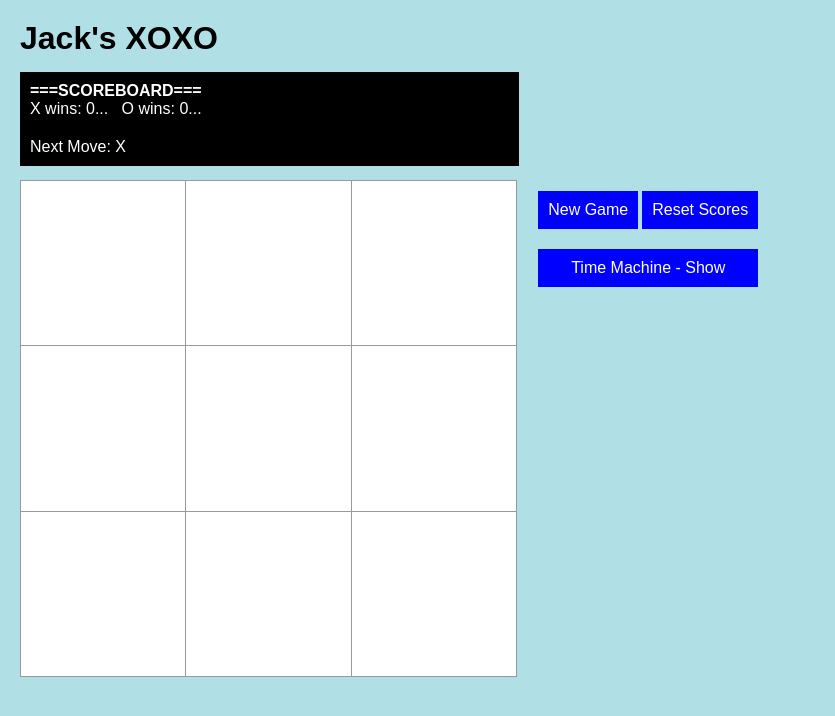
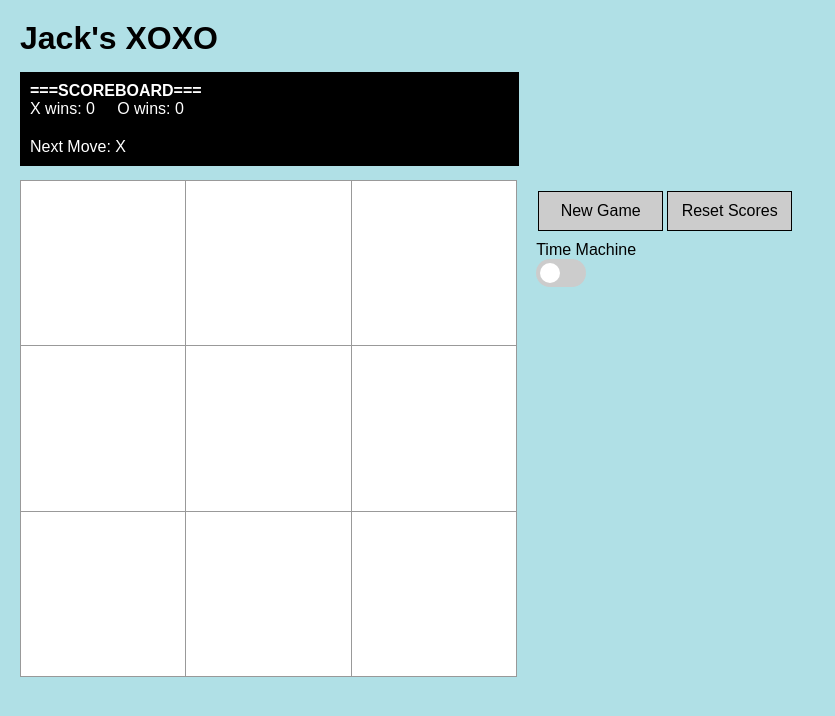
Before and after one commit to tommyarmstrong/noughts-crosses, a React (Create React App) app: page / in a window 1280 px wide. Shown: the top 716 px of the page, without its empty margins (0-835 px from the left). Built offline with nearby package versions, Linux system fonts and the light colour scheme.

Commit message:
NCD-60 Added a toggle for time machine and restyled control buttons

```diff
--- a/src/App.js
+++ b/src/App.js
@@ -120,7 +120,7 @@ function Game({ updateScoreboard, resetScoreboard }) {
     if (calculateResult(currentSquares).result === "draw") {
       status = "Draw";
     } else if (calculateResult(currentSquares).result) {
-      status = calculateResult(currentSquares).result + " wins the game";
+      status = calculateResult(currentSquares).result + " WINS THE GAME";
     } else {
       status = "Next Move: " + (xIsNext ? "X" : "O");
     }
@@ -139,9 +139,11 @@ function Game({ updateScoreboard, resetScoreboard }) {
               <button className="big-button" onClick={resetScoreboard}>Reset Scores</button>
             </div>
             <div className="game-moves">
-              <button className="big-button" onClick={() => setShowMoves(!showMoves)}>
-                {showMoves ? "Time Machine - Hide" : "Time Machine - Show"}
-              </button>
+            Time Machine
+              <label className="toggle-switch">
+                <input type="checkbox" checked={showMoves} onChange={() => setShowMoves(!showMoves)} />
+                <span className="slider round"></span>
+              </label>
               {showMoves && (
                 <div className="moves-buttons-content">
                   {moves.map((move, index) => (
@@ -189,7 +191,7 @@ function Scoreboard({ xWins, oWins }) {
     <>
       <div className="scoreboard">
         <div><b>===SCOREBOARD===</b></div>
-        <div>X wins: {xWins}...&nbsp;&nbsp;&nbsp;O wins: {oWins}...</div>
+        <div>X wins: {xWins}&nbsp;&nbsp;&nbsp;&nbsp;&nbsp;O wins: {oWins}</div>
       </div>
     </>
   );
--- a/src/styles.css
+++ b/src/styles.css
@@ -59,17 +59,18 @@ body {
 }
 
 .big-button {
-  background-color: blue;
-  border: none;
-  color: white;
+  background-color: #ccc;
+  border: 1px solid black;
+  color: black;
   padding: 10px 10px;
   text-align: center;
   text-decoration: none;
   display: inline-block;
   font-size: 16px;
+  width: 125px;
   margin: 10px 2px;
   cursor: pointer;
-  border-radius: 0px;
+  border-radius:  0px;
   }
 
 .square {
@@ -155,6 +156,65 @@ body {
   color: blue;
 }
 
+.time-machine {
+  display: flex;
+  flex-direction: row; /* Stack items horizontally */
+}
+
+.toggle-switch {
+  position: relative;
+  display: inline-block;
+  width: 50px;
+  height: 28px;
+}
+
+.toggle-switch input {
+  opacity: 0;
+  width: 0;
+  height: 0;
+}
+
+.slider {
+  position: absolute;
+  cursor: pointer;
+  top: 0;
+  left: 0;
+  right: 0;
+  bottom: 0;
+  background-color: #ccc;
+  transition: .4s;
+  border-radius: 20px;
+}
+
+.slider:before {
+  position: absolute;
+  content: "";
+  height: 20px;
+  width: 20px;
+  left: 4px;
+  bottom: 4px;
+  background-color: white;
+  transition: .4s;
+  border-radius: 50%;
+}
+
+input:checked + .slider {
+  background-color: rgb(38, 224, 38);
+}
+
+input:checked + .slider:before {
+  transform: translateX(21px);
+}
+
+.slider.round {
+  border-radius: 20px;
+}
+
+.slider.round:before {
+  border-radius: 50%;
+}
+
+
 /* Media query for mobile devices */
 @media (max-width: 768px) {
   .game-content {
@@ -170,16 +230,23 @@ body {
     width: 105px;
     font-size: 90px;
   }
+
+  .big-button {
+    width: 125;
+  }
+
   .h1 {
     margin-top: 0;
     font-size: 24px;
   }
+
   .scoreboard {
     width: 312px;
     padding: 10px;
     background-color: black;
     color: white;
   }
+
   .game-status {
     width: 312px;
     padding: 10px;
```
